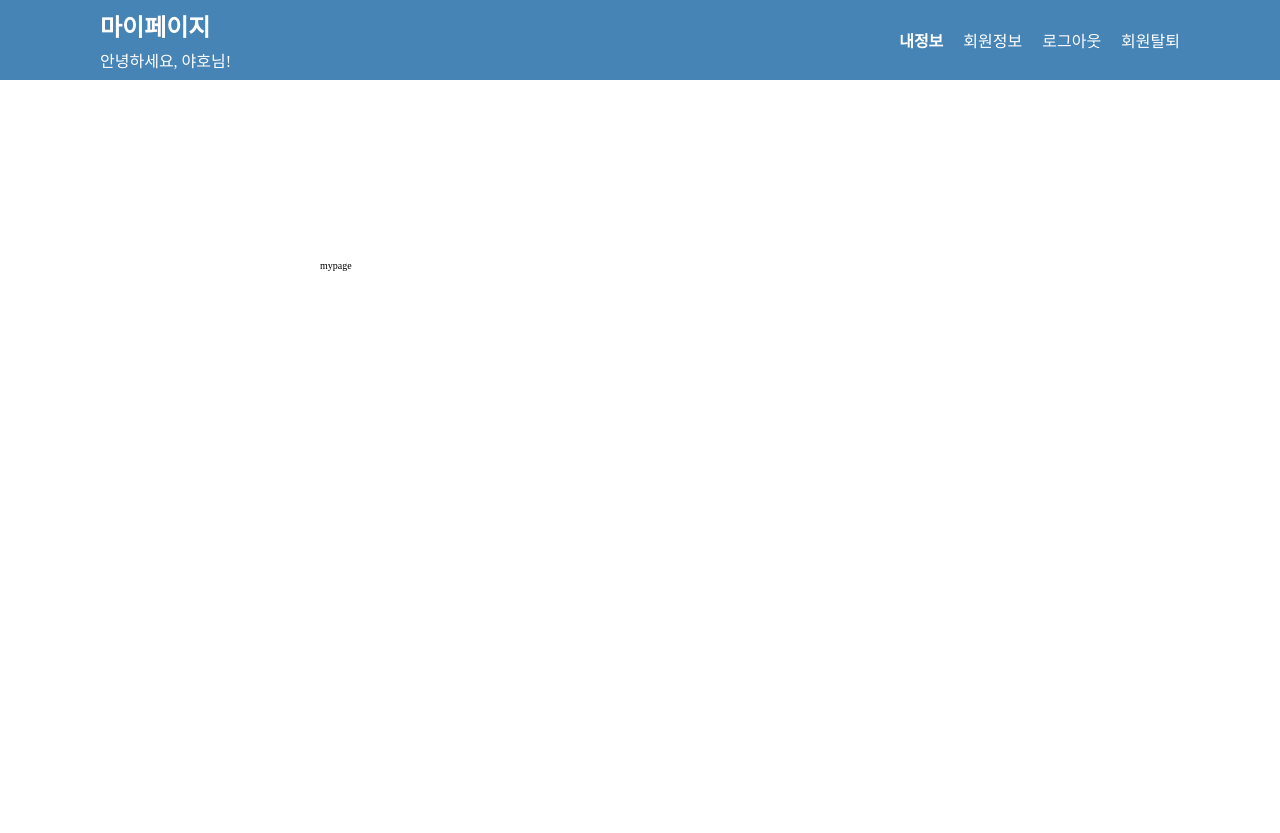
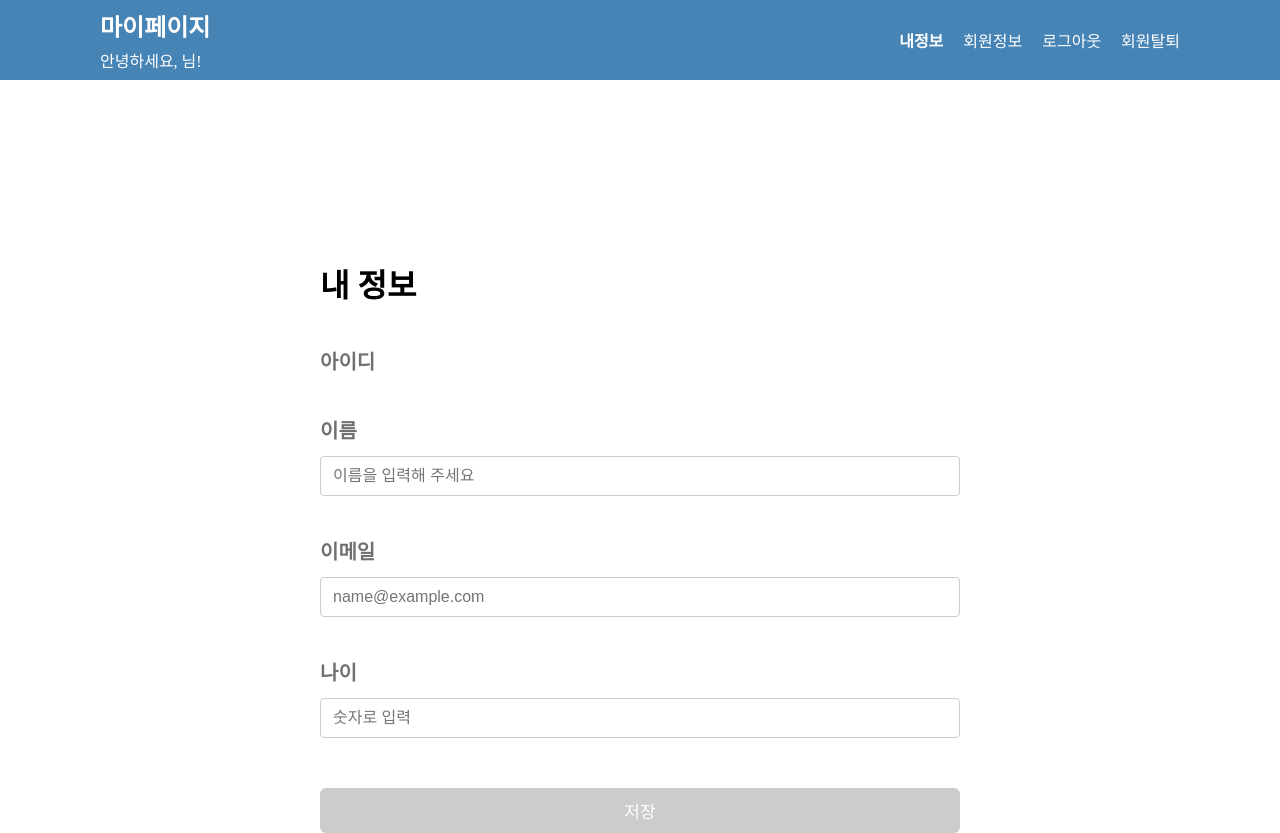
Before and after one commit to 37-dive-sopt-web/ChaeyeongYi, a React (Vite) app in the folder Week4/Homework/signup-project/: page /mypage in a window 1280 px wide. Before the commit the page ends 800 px from the top, so only its background shows below. Built offline with nearby package versions, Linux system fonts and the light colour scheme; no server answers.

Commit message:
feat: 회원 정보 수정 페이지 구현

```diff
--- a/Week4/Homework/signup-project/src/apis/mypage.ts
+++ b/Week4/Homework/signup-project/src/apis/mypage.ts
@@ -1,6 +1,6 @@
 import axiosInstance from "./axiosInstance";
 import { API_URL } from "../constants/API_URL";
-
+import type { MyInfoType } from "../types/myInfo";
 export const getUserInfo = async () => {
   try {
     const userId = localStorage.getItem("userId");
@@ -12,3 +12,19 @@ export const getUserInfo = async () => {
     throw error;
   }
 };
+
+export const updateUserInfo = async (data: MyInfoType) => {
+  try {
+    const userId = localStorage.getItem("userId");
+
+    const response = await axiosInstance.patch(
+      `${API_URL.USER}/${userId}`,
+      data
+    );
+    console.log("Update Response:", response);
+    return response.data;
+  } catch (error) {
+    console.error("Update User Info API error:", error);
+    throw error;
+  }
+};
--- a/Week4/Homework/signup-project/src/components/common/Header.tsx
+++ b/Week4/Homework/signup-project/src/components/common/Header.tsx
@@ -12,8 +12,8 @@ const Header = ({ name }: HeaderProps) => {
     { title: "내정보", onClick: () => navigate("/mypage"), path: "/mypage" },
     {
       title: "회원정보",
-      onclick: () => navigate("/userinfo"),
-      path: "/userinfo",
+      onClick: () => navigate("/mypage/members"),
+      path: "/mypage/members",
     },
     {
       title: "로그아웃",
--- a/Week4/Homework/signup-project/src/components/common/InputContainer.tsx
+++ b/Week4/Homework/signup-project/src/components/common/InputContainer.tsx
@@ -43,7 +43,7 @@ const InputContainerWrapper = styled.div`
 export const InputTitle = styled.p`
   font-size: 2rem;
   font-weight: 600;
-  color: #707070ff;
+  color: #707070;
 `;
 
 export const InputBox = styled.input`
--- a/Week4/Homework/signup-project/src/pages/MyPage.tsx
+++ b/Week4/Homework/signup-project/src/pages/MyPage.tsx
@@ -1,36 +1,96 @@
 import styled from "@emotion/styled";
-import { useState, useEffect } from "react";
-// import Button from "../components/common/Button";
-import Header from "../components/common/Header";
-import { getUserInfo } from "../apis/mypage";
-import type { MyInfoType } from "../types/myInfo";
+import { useState } from "react";
+import { useOutletContext } from "react-router";
+import type { MyInfoType, UserInfoType } from "../types/myInfo";
+import Button from "../components/common/Button";
+import InputContainer from "../components/common/InputContainer";
+import { updateUserInfo } from "../apis/mypage";
 
 const MyPage = () => {
-  const [myInfo, setMyInfo] = useState<MyInfoType>({
-    id: 0,
-    username: "",
-    name: "",
-    email: "",
-    age: 0,
+  const { myInfo } = useOutletContext<{ myInfo: UserInfoType }>();
+  const [updatedInfo, setUpdatedInfo] = useState<MyInfoType>({
+    name: myInfo.name,
+    email: myInfo.email,
+    age: myInfo.age,
   });
 
-  useEffect(() => {
-    const fetchMyInfo = async () => {
-      const getInfo = await getUserInfo();
-      console.log(getInfo);
-      if (getInfo) {
-        setMyInfo(getInfo);
-      }
-    };
+  const handleSave = async () => {
+    await updateUserInfo(updatedInfo);
+    alert("정보가 저장되었어요");
+  };
 
-    fetchMyInfo();
-  }, []);
   return (
-    <>
-      {/* <Header name={myInfo?.name} /> */}
-      mypage
-    </>
+    <MyPageLayout>
+      <h1>내 정보</h1>
+      <IdDiv>
+        <p className="idtitle">아이디</p>
+        <p className="username">{myInfo.username}</p>
+      </IdDiv>
+      <InputContainer
+        title="이름"
+        placeholder="이름을 입력해 주세요"
+        inputState={myInfo.name}
+        setInputState={(v) => setUpdatedInfo((prev) => ({ ...prev, name: v }))}
+        type="text"
+      />
+      <InputContainer
+        title="이메일"
+        placeholder="name@example.com"
+        inputState={myInfo.email}
+        type="text"
+        setInputState={(v) => setUpdatedInfo((prev) => ({ ...prev, email: v }))}
+      />
+      <InputContainer
+        title="나이"
+        placeholder="숫자로 입력"
+        inputState={myInfo.age ? myInfo.age : ""}
+        type="number"
+        setInputState={(v) =>
+          setUpdatedInfo((prev) => ({ ...prev, age: Number(v) }))
+        }
+      />
+      <Button
+        buttonText="저장"
+        onClick={handleSave}
+        isOk={
+          updatedInfo.age !== myInfo.age ||
+          updatedInfo.email !== myInfo.email ||
+          updatedInfo.name !== myInfo.name
+        }
+      />
+    </MyPageLayout>
   );
 };
 
 export default MyPage;
+
+const MyPageLayout = styled.div`
+  display: flex;
+  flex-direction: column;
+  width: 100%;
+  align-items: left;
+  gap: 4rem;
+
+  > h1 {
+    font-size: 3.2rem;
+  }
+`;
+
+const IdDiv = styled.div`
+  display: flex;
+  flex-direction: row;
+  align-items: center;
+  justify-content: space-between;
+  width: 100%;
+
+  .idtitle {
+    font-size: 2rem;
+    font-weight: 600;
+    color: #707070;
+  }
+
+  .username {
+    font-size: 2.8rem;
+    font-weight: 800;
+  }
+`;
--- a/Week4/Homework/signup-project/src/styles/Layout.tsx
+++ b/Week4/Homework/signup-project/src/styles/Layout.tsx
@@ -1,13 +1,37 @@
 import styled from "@emotion/styled";
 import Header from "../components/common/Header";
 import { Outlet } from "react-router";
+import { useState, useEffect } from "react";
+// import Button from "../components/common/Button";
+import { getUserInfo } from "../apis/mypage";
+import type { UserInfoType } from "../types/myInfo";
 
 const Layout = () => {
+  const [myInfo, setMyInfo] = useState<UserInfoType>({
+    id: 0,
+    username: "",
+    name: "",
+    email: "",
+    age: 0,
+  });
+
+  useEffect(() => {
+    const fetchMyInfo = async () => {
+      const getInfo = await getUserInfo();
+      console.log(getInfo);
+      if (getInfo) {
+        setMyInfo(getInfo);
+      }
+    };
+
+    fetchMyInfo();
+  }, []);
+
   return (
     <LayoutContainer>
-      <Header name="야호" />
+      <Header name={myInfo.name} />
       <ContentContainer>
-        <Outlet />
+        <Outlet context={{ myInfo }} />
       </ContentContainer>
     </LayoutContainer>
   );
```
Also changed, not shown: Week4/Homework/signup-project/src/types/myInfo.ts (+7 -1 lines).
